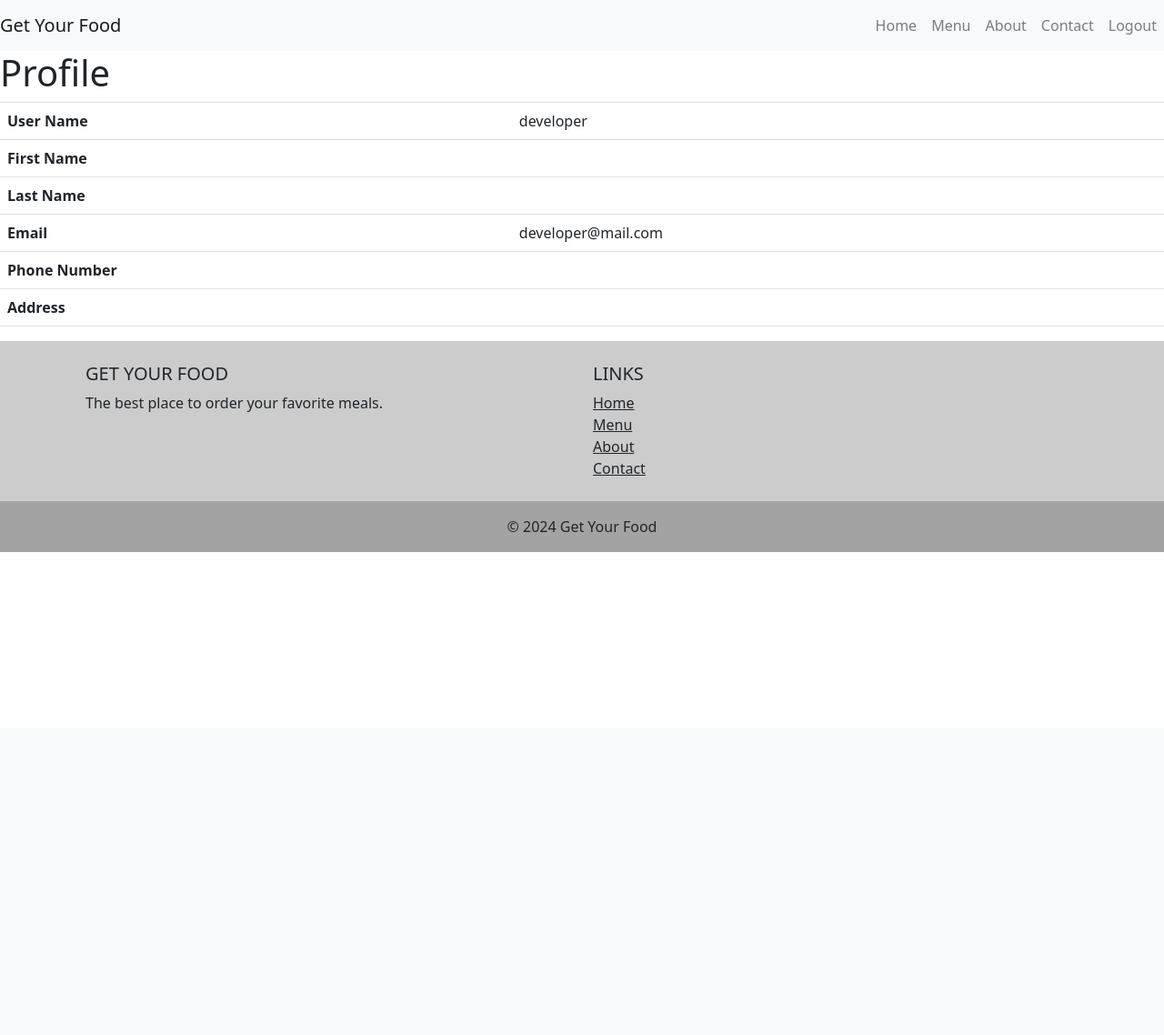
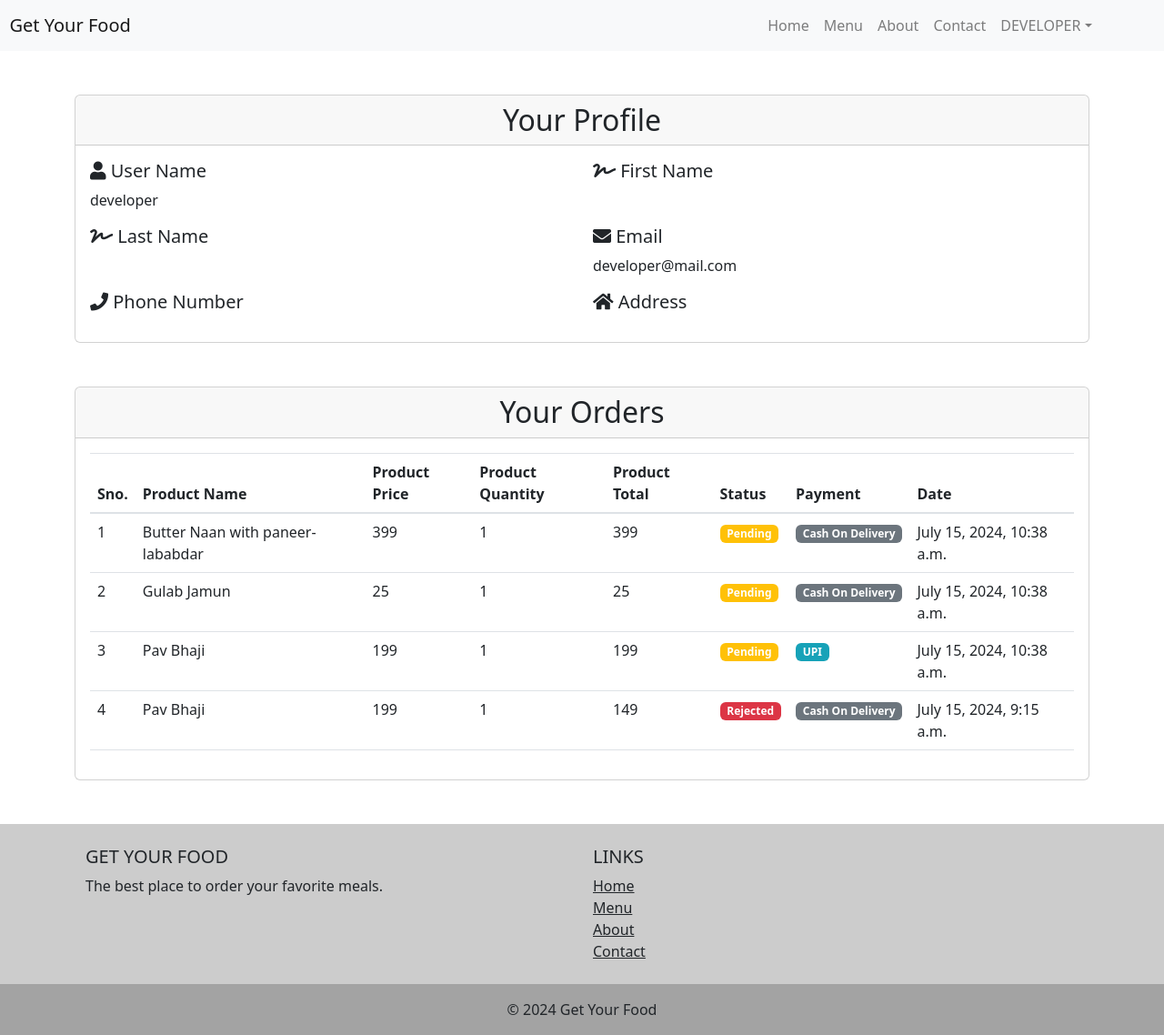
Before and after one commit to ashuydv02/Python_Programs, a Django app: page /profile/ in a window 1280 px wide. Shown: the whole page at 91% size. Before the commit the page ends 607 px from the top, so only its background shows below. Run offline with Django 4.2, Linux system fonts and the light colour scheme; a user stored in the database is signed in; data comes from the database, SQL or seed files in the repository; some libraries are stand-ins or nearby versions.

Commit message:
Successfully created a food delivery project based on django

```diff
--- a/drf/mysite/myapp/templates/about.html
+++ b/drf/mysite/myapp/templates/about.html
@@ -10,9 +10,9 @@
         </div>
         <div class="col-md-6">
             <h3>Our Story</h3>
-            <p>Lorem ipsum dolor sit amet, consectetur adipiscing elit. Nulla convallis libero in dui condimentum, id lacinia odio fermentum. Quisque nec quam auctor, malesuada risus eget, sodales augue. Nunc convallis, erat ut scelerisque hendrerit, orci magna rhoncus odio, nec bibendum arcu urna sed erat.</p>
+            <p>Welcome to Get Your Food, where our passion for exceptional food meets your need for convenience. Founded by a team of food enthusiasts, Get Your Food Team delivers your favorite meals from top local restaurants right to your doorstep, making delicious dining effortless and accessible. Join us on this culinary journey and taste the difference!</p>
             <h3>Our Mission</h3>
-            <p>Integer sed fermentum nisl. Vivamus nec nisi eu tortor consectetur varius vel ac lectus. Morbi in egestas velit. Ut sit amet semper nisl. Vestibulum ante ipsum primis in faucibus orci luctus et ultrices posuere cubilia curae; Donec ut suscipit odio, in mollis turpis.</p>
+            <p>At Get Your Food, our mission is to revolutionize the way you experience food by delivering fresh, high-quality meals from the best local restaurants straight to your door. We strive to provide exceptional service, convenience, and a diverse culinary selection, ensuring every meal is a delightful experience that brings joy and satisfaction to our customers.</p>
         </div>
     </div>
 </div>
--- a/drf/mysite/myapp/templates/base.html
+++ b/drf/mysite/myapp/templates/base.html
@@ -12,7 +12,7 @@
 </head>
 <body>
     <nav class="navbar navbar-expand-lg navbar-light bg-light">
-    <a class="navbar-brand" href="#">Get Your Food</a>
+        <a class="navbar-brand" href="#">&nbsp;&nbsp;Get Your Food</a>
         <button class="navbar-toggler" type="button" data-toggle="collapse" data-target="#navbarNav" aria-controls="navbarNav" aria-expanded="false" aria-label="Toggle navigation">
             <span class="navbar-toggler-icon"></span>
         </button>
@@ -32,10 +32,22 @@
                 </li>
                 <li class="nav-item">
                     {% if request.user.is_authenticated %}
-                    <a class="nav-link" href="{% url 'logout' %}">Logout</a>
+                            <li class="nav-item dropdown">
+                                <a class="nav-link dropdown-toggle" data-bs-toggle="dropdown" href="#" role="button" aria-expanded="false">{{user| upper}}</a>
+                                <ul class="dropdown-menu">
+                                <li><a class="dropdown-item" href="{% url 'profile' %}">My Account</a></li>
+                                <li><a class="dropdown-item" href="{% url 'cart' %}">Your Cart</a></li>
+                                <li><a class="dropdown-item" href="{% url 'change_password' %}">Change Password</a></li>
+                                <li><hr class="dropdown-divider"></li>
+                                <li><a class="dropdown-item" href="{% url 'logout' %}">Logout</a></li>
+                                </ul>
+                            </li>
                     {% else %}
                         <a class="nav-link" href="{% url 'login' %}">Login</a>
                     {% endif %}
+                </li>
+                <li class="nav-item">
+                    <a class="nav-link disabled" aria-disabled="true" style="opacity: 0;">Disable</a>
                 </li>
             </ul>
         </div>
@@ -87,5 +99,6 @@
     <script src="https://code.jquery.com/jquery-3.5.1.slim.min.js"></script>
     <script src="https://cdn.jsdelivr.net/npm/@popperjs/core@2.5.4/dist/umd/popper.min.js"></script>
     <script src="https://stackpath.bootstrapcdn.com/bootstrap/4.5.2/js/bootstrap.min.js"></script>
+    <script src="https://cdn.jsdelivr.net/npm/bootstrap@5.3.3/dist/js/bootstrap.bundle.min.js" integrity="sha384-YvpcrYf0tY3lHB60NNkmXc5s9fDVZLESaAA55NDzOxhy9GkcIdslK1eN7N6jIeHz" crossorigin="anonymous"></script>
 </body>
 </html>
--- a/drf/mysite/myapp/templates/contact.html
+++ b/drf/mysite/myapp/templates/contact.html
@@ -11,7 +11,7 @@
                 {% csrf_token %}
                 <div class="form-group">
                     <label for="name">Your Name</label>
-                    <input type="text" class="form-control" id="name" name="name" required>
+                    <input type="text" class="form-control" id="name" name="name" value="{% if user.is_authenticated %}{{user| upper}}{% endif %}" required>
                 </div>
                 <div class="form-group">
                     <label for="email">Your Email</label>
--- a/drf/mysite/myapp/templates/login.html
+++ b/drf/mysite/myapp/templates/login.html
@@ -40,6 +40,6 @@
         </div>
     </div>
 </form>
-
+<br>
 
 {% endblock %}
--- a/drf/mysite/myapp/templates/profile.html
+++ b/drf/mysite/myapp/templates/profile.html
@@ -1,32 +1,98 @@
 {% extends 'base.html' %}
 {% block content %}
-    <h1>Profile</h1>
+<div class="container my-5">
+    <div class="card mb-5">
+        <div class="card-header">
+            <h2 class="text-center mb-0">Your Profile</h2>
+        </div>
+        <div class="card-body">
+            <div class="row">
+                <div class="col-md-6">
+                    <h5><i class="fas fa-user"></i> User Name</h5>
+                    <p>{{ user.username }}</p>
+                </div>
+                <div class="col-md-6">
+                    <h5><i class="fas fa-signature"></i> First Name</h5>
+                    <p>{{ user.first_name }}</p>
+                </div>
+                <div class="col-md-6">
+                    <h5><i class="fas fa-signature"></i> Last Name</h5>
+                    <p>{{ user.last_name }}</p>
+                </div>
+                <div class="col-md-6">
+                    <h5><i class="fas fa-envelope"></i> Email</h5>
+                    <p>{{ user.email }}</p>
+                </div>
+                <div class="col-md-6">
+                    <h5><i class="fas fa-phone"></i> Phone Number</h5>
+                    <p>{{ user.phone_number }}</p>
+                </div>
+                <div class="col-md-6">
+                    <h5><i class="fas fa-home"></i> Address</h5>
+                    <p>{{ user.address }}</p>
+                </div>
+            </div>
+        </div>
+    </div>
+
+    <div class="card">
+        <div class="card-header">
+            <h2 class="text-center mb-0">Your Orders</h2>
+        </div>
+        <div class="card-body">
+            <div class="table-responsive">
                 <table class="table table-hover">
+                    <thead>
+                        <tr>
+                            <th scope="col">Sno.</th>
+                            <th scope="col">Product Name</th>
+                            <th scope="col">Product Price</th>
+                            <th scope="col">Product Quantity</th>
+                            <th scope="col">Product Total</th>
+                            <th scope="col">Status</th>
+                            <th scope="col">Payment</th>
+                            <th scope="col">Date</th>
+                        </tr>
+                    </thead>
                     <tbody>
+                        {% for order in orders %}
                         <tr>
-            <th scope="col">User Name</th>
-            <td>{{user}}</td>
+                            <td>{{forloop.counter}}</td>
+                            <td>{{ order.product.name }}</td>
+                            <td>{{ order.product.price }}</td>
+                            <td>{{ order.quantity }}</td>
+                            <td>{{ order.total }}</td>
+                            <td>
+                                {% if order.status == 'c' %}
+                                <span class="badge badge-success">Completed</span>
+                                {% elif order.status == 'r' %}
+                                <span class="badge badge-danger">Rejected</span>
+                                {% else %}
+                                <span class="badge badge-warning">Pending</span>
+                                {% endif %}
+                            </td>
+                            <td>
+                                {% if order.payment == 'c' %}
+                                <span class="badge badge-primary">Card</span>
+                                {% elif order.payment == 'u' %}
+                                <span class="badge badge-info">UPI</span>
+                                {% else %}
+                                <span class="badge badge-secondary">Cash On Delivery</span>
+                                {% endif %}
+                            </td>
+                            <td>{{ order.created_at }}</td>
                         </tr>
+                        {% empty %}
                         <tr>
-            <th scope="col">First Name </th>
-            <td>{{user.first_name}}</td>
+                            <td colspan="7" class="text-center">No orders yet</td>
                         </tr>
-          <tr>
-            <th scope="col">Last Name</th>
-            <td>{{user.last_name}}</td>
-          </tr>
-          <tr>
-            <th scope="col">Email</th>
-            <td>{{user.email}}</td>
-          </tr>
-          <tr>
-            <th scope="col">Phone Number</th>
-            <td>{{user.phone_number}}</td>
-          </tr>
-          <tr>
-            <th scope="col">Address</th>
-            <td>{{user.address}}</td>
-          </tr>
+                        {% endfor %}
                     </tbody>
                 </table>
+            </div>
+        </div>
+    </div>
+</div>
+
+<link href="https://cdnjs.cloudflare.com/ajax/libs/font-awesome/5.15.4/css/all.min.css" rel="stylesheet">
 {% endblock %}
--- a/drf/mysite/myapp/urls.py
+++ b/drf/mysite/myapp/urls.py
@@ -6,11 +6,12 @@ urlpatterns = [
     path('menu/', views.Menu.as_view(), name='menu'),
     path('about/', views.About.as_view(), name='about'),
     path('contact/', views.Contact.as_view(), name='contact'),
-    path('order/', views.Order_view.as_view(), name='order'),
-    path('cart/', views.Cart_view.as_view(), name='cart'),
+    path('order/', views.OrderView.as_view(), name='order'),
+    path('cart/', views.CartView.as_view(), name='cart'),
 
-    path('login/', views.User_login.as_view(), name='login'),
-    path('register/', views.User_register.as_view(), name='register'),
-    path('logout/', views.User_logout.as_view(), name='logout'),
-    path('profile/', views.User_profile.as_view(), name='profile'),
+    path('login/', views.UserLogin.as_view(), name='login'),
+    path('register/', views.UserRegister.as_view(), name='register'),
+    path('logout/', views.UserLogout.as_view(), name='logout'),
+    path('profile/', views.UserProfile.as_view(), name='profile'),
+    path('change_password/', views.UserChangePassword.as_view(), name='change_password'),
 ]
--- a/drf/mysite/myapp/views.py
+++ b/drf/mysite/myapp/views.py
@@ -3,10 +3,11 @@ from django.http import HttpResponse
 from django.views.generic import TemplateView, View
 from .models import Contactus, Cart, Orders, Product, Category
 from django.contrib import messages
-from django.contrib.auth import authenticate, login, logout
+from django.contrib.auth import authenticate, login, logout, update_session_auth_hash
 from django.utils.decorators import method_decorator
 from django.contrib.auth.decorators import login_required
-from .form import Register_form
+from .form import RegisterForm, CustomChangePasswordForm
+from django.db.models import Sum
 
 class Index(TemplateView):
     template_name = 'index.html'
@@ -22,8 +23,16 @@ class Menu(View):
         product=Product.objects.get(id=id)
         price = request.POST.get('product_price')
         user = request.user
-        Cart.objects.create(user=user,product=product,total_price=price)
-        messages.success(request, "{} added to your cart...".format(product.name))
+        cart = Cart.objects.filter(user=user, product=product)
+        if not cart.exists():
+            Cart.objects.create(user=user,product=product,total_price=price)
+            messages.success(request, "{} added to your cart...".format(product.name))
+        else:
+            cart = cart.first()
+            cart.quantity += 1
+            cart.total_price = int(price) * cart.quantity
+            cart.save()
+            messages.success(request, "{} added to your cart...".format(product.name))
         return redirect('menu')
 
 class About(TemplateView):
@@ -41,15 +50,28 @@ class Contact(View):
         messages.success(request, 'Your message has been sent successfully')
         return redirect('contact')
 
-class Order_view(View):
+class OrderView(View):
+
+    @method_decorator(login_required)
     def get(self, request):
-        return render(request, 'order.html')
+        return redirect('profile')
 
-class Cart_view(View):
+    @method_decorator(login_required)
+    def post(self, request):
+        carts = Cart.objects.filter(user=request.user)
+        for cart in carts:
+            Orders.objects.create(user=cart.user,product=cart.product,quantity=cart.quantity,total=cart.total_price)
+            cart.delete()
+
+        messages.success(request, 'Your order has been placed successfully')
+        return redirect('home')
+
+class CartView(View):
     @method_decorator(login_required)
     def get(self, request):
         cart = Cart.objects.filter(user=request.user)
-        return render(request, 'cart.html', {'cart': cart})
+        total = cart.aggregate(total=Sum('total_price'))
+        return render(request, 'cart.html', {'cart': cart, 'total_price':total})
 
     @method_decorator(login_required)
     def post(self, request):
@@ -62,7 +84,7 @@ class Cart_view(View):
 
 
 # Authentication
-class User_login(View):
+class UserLogin(View):
     def get(self, request):
         return render(request, 'login.html')
 
@@ -78,25 +100,45 @@ class User_login(View):
         messages.error(request, "Wrong User Name or Password")
         return redirect('login')
 
-class User_register(View):
+class UserRegister(View):
     def get(self, request):
         return render(request, 'register.html')
 
     def post(self, request):
-        form = Register_form(request.POST)
+        form = RegisterForm(request.POST)
         if form.is_valid():
             form.save()
             messages.success(request, "Successfully Registered...")
             return redirect('login')
         return render(request, 'register.html', {'form': form})
 
-class User_logout(View):
+class UserLogout(View):
     def get(self, request):
         logout(request)
         messages.success(request, "Successfully Logged out...")
         return redirect('home')
 
-class User_profile(View):
+class UserProfile(View):
     @method_decorator(login_required)
     def get(self, request):
-        return render(request, 'profile.html')
+        user_orders = Orders.objects.filter(user=request.user)
+        return render(request, 'profile.html' ,{'orders': user_orders})
+
+class UserChangePassword(View):
+    template_name = 'change_password.html'
+    form = CustomChangePasswordForm
+
+    @method_decorator(login_required)
+    def get(self, request):
+        return render(request, self.template_name, {'form': self.form})
+
+    @method_decorator(login_required)
+    def post(self, request):
+        form = self.form(request.user, request.POST)
+        if form.is_valid():
+            user = form.save()
+            update_session_auth_hash(request, user)
+            messages.success(request, "Password Changed Successfully...")
+            return redirect('profile')
+        messages.error(request, "Password not Changed...")
+        return render(request, self.template_name, {'form': form})
```
Also changed, not shown: drf/mysite/myapp/form.py (+7 -2 lines), drf/mysite/myapp/models.py (+25 -5 lines), drf/mysite/myapp/templates/cart.html (+7 -6 lines), drf/mysite/myapp/templates/change_password.html (added, +51 -0 lines), drf/mysite/myapp/templates/index.html (+10 -10 lines), drf/mysite/myapp/templates/order.html (deleted, +0 -7 lines), drf/mysite/db.sqlite3, drf/mysite/myapp/migrations/0009_rename_date_orders_ordered_date_and_more.py (added), drf/mysite/myapp/migrations/0010_rename_ordered_date_orders_created_at.py (added), drf/mysite/myapp/migrations/0011_alter_orders_payment_alter_orders_status.py (added), drf/mysite/myapp/migrations/0012_alter_cart_options_alter_contactus_options_and_more.py (added), drf/mysite/myapp/migrations/0013_alter_product_options.py (added). Lines whose indentation alone changed are shown as unchanged.
